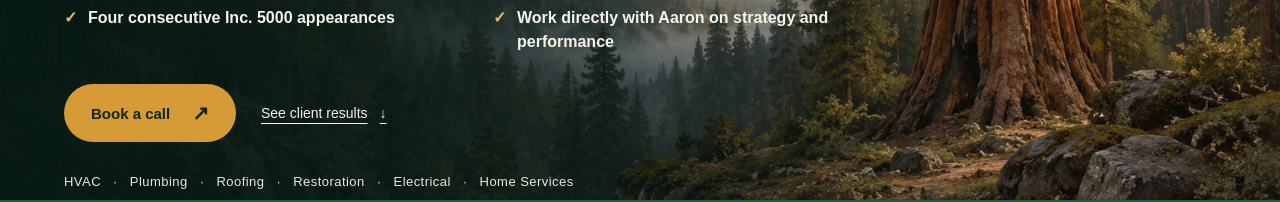
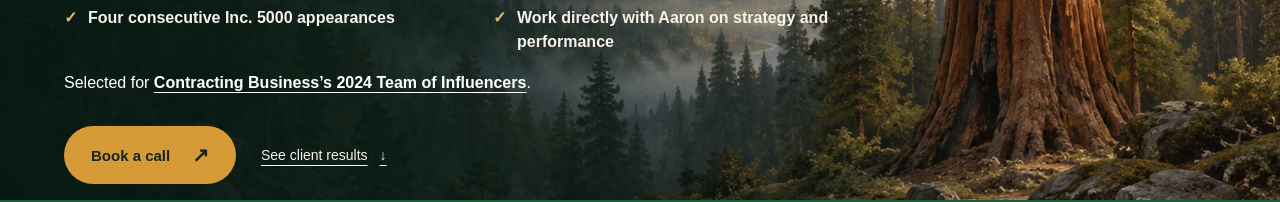
Before and after one commit to SequoiaGeo/next-website, a Next.js app: page / in a window 1280 px wide. Shown: the part 477-679 px from the top of the page. Built offline with nearby package versions, Linux system fonts and the light colour scheme; no server answers; a web font is replaced by a local one.

Commit message:
Feature verified 2024 industry contributor recognition (#75)

```diff
--- a/src/app/about-sequoia-geo/page.tsx
+++ b/src/app/about-sequoia-geo/page.tsx
@@ -59,6 +59,7 @@ export default function AboutPage() {
 
             {/* Right: story */}
             <div className="space-y-6 text-lg leading-relaxed text-gray-600">
+              <p>Contracting Business selected Aaron for its <a href="https://www.contractingbusiness.com/columns/article/21277790/introducing-contracting-business-influencer-team" className="font-semibold text-[#1A5C3A] underline underline-offset-4">2024 Team of Influencers</a>, a group of industry contributors sharing perspectives on HVAC business management and trends.</p>
               <p>
                 Aaron Husak began his home-service sales and marketing career in 2006, cold calling
                 for a residential solar company. In 2012, he launched Balanced Comfort Heating &amp; Air
--- a/src/components/Hero.tsx
+++ b/src/components/Hero.tsx
@@ -16,6 +16,7 @@ export default function Hero() {
           <li>Four consecutive Inc. 5000 appearances</li>
           <li>Work directly with Aaron on strategy and performance</li>
         </ul>
+        <p className="mt-4 text-base leading-relaxed text-white">Selected for <a href="https://www.contractingbusiness.com/columns/article/21277790/introducing-contracting-business-influencer-team" className="font-semibold underline underline-offset-4">Contracting Business&rsquo;s 2024 Team of Influencers</a>.</p>
         <div className="forest-hero-actions">
           <Link href="/contact#book" className="forest-button">Book a call <span aria-hidden="true">&#8599;</span></Link>
           <Link href="#client-case-studies" className="forest-hero-proof-link">See client results <span aria-hidden="true">&#8595;</span></Link>
```
